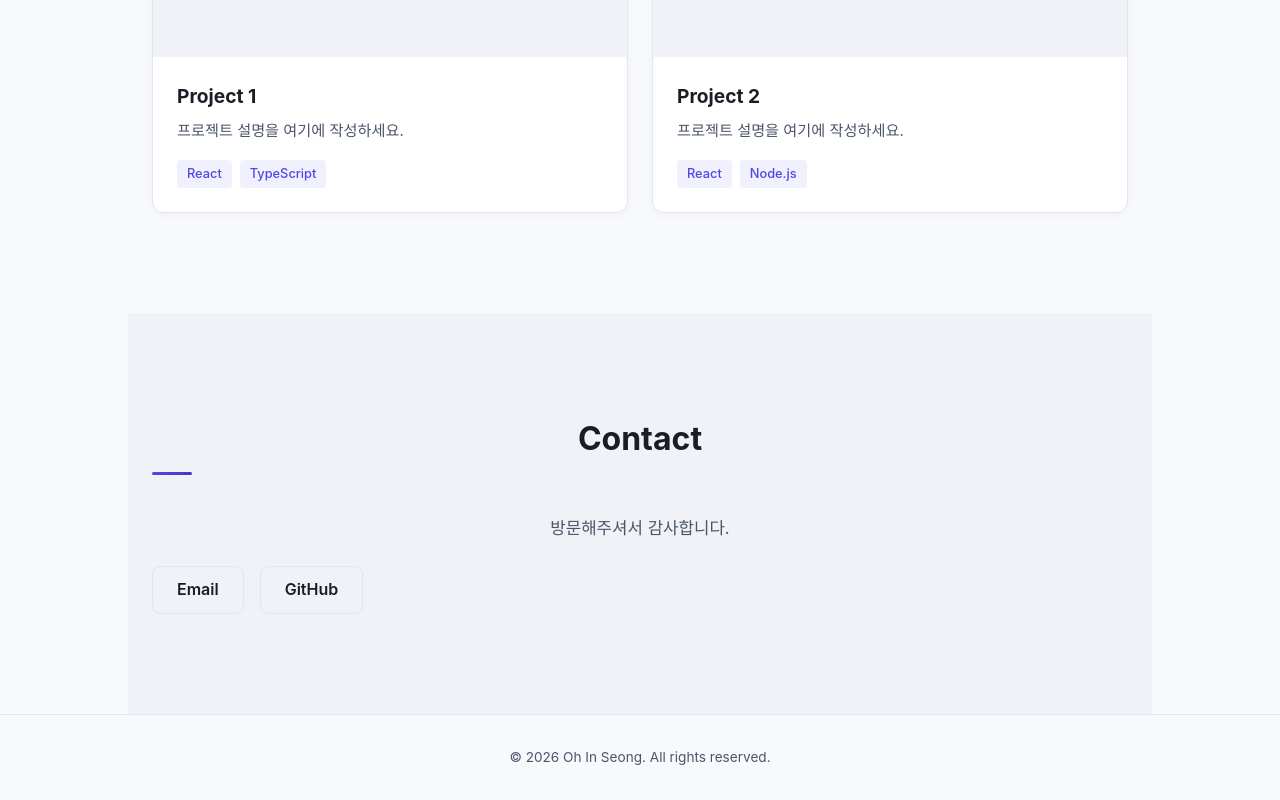
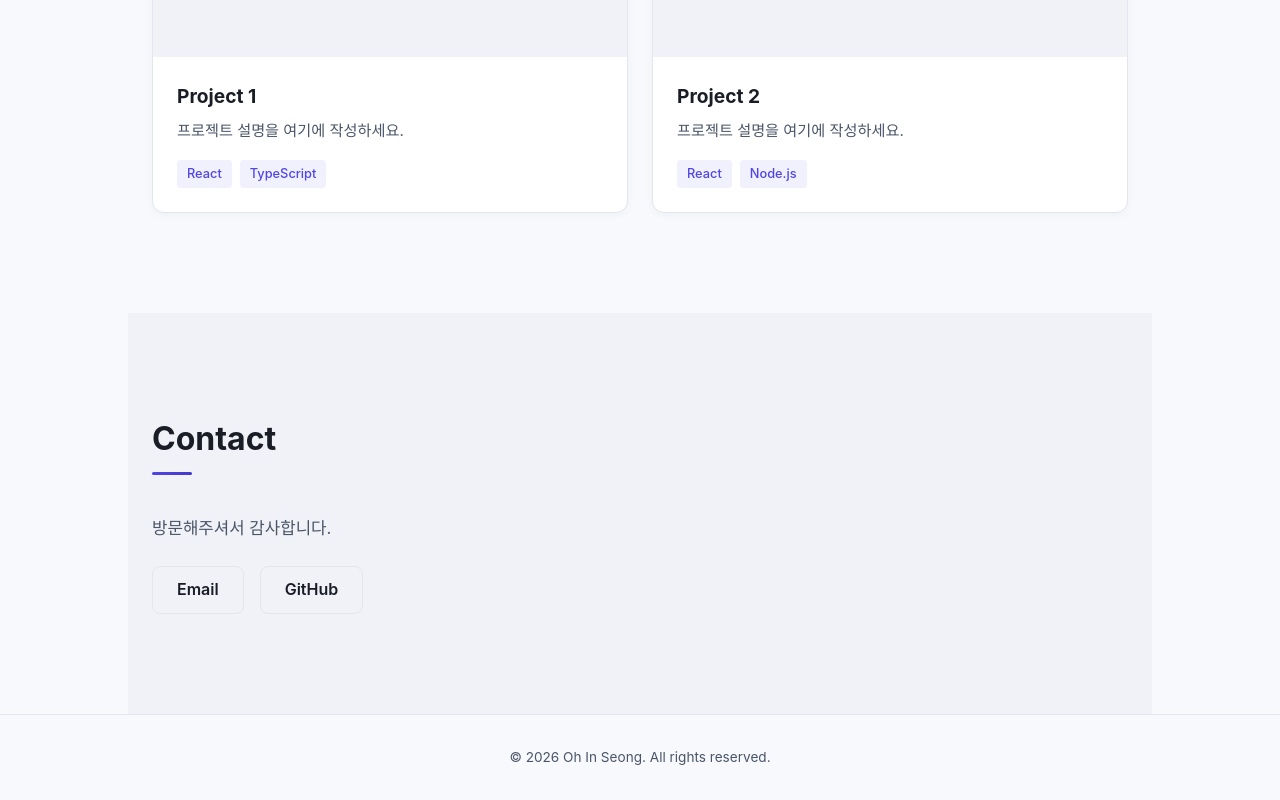
Before and after one commit to ois0886/AboutMe, a React (Vite) app: page / in a window 1280 px wide. Shown: the part 8882-9682 px from the top of the page. Built offline with nearby package versions, Linux system fonts and the light colour scheme.

Commit message:
feat: contact 수정

```diff
--- a/src/components/Contact.tsx
+++ b/src/components/Contact.tsx
@@ -6,7 +6,7 @@ function Contact() {
 
   return (
     <section id="contact" className="section reveal" ref={ref} style={{ backgroundColor: 'var(--color-bg-secondary)' }}>
-      <div style={{ maxWidth: 'var(--max-width)', margin: '0 auto', textAlign: 'center' }}>
+      <div style={{ maxWidth: 'var(--max-width)', margin: '0 auto' }}>
         <h2 className="section__title">Contact</h2>
         <p className={styles.description}>
           방문해주셔서 감사합니다.
```
